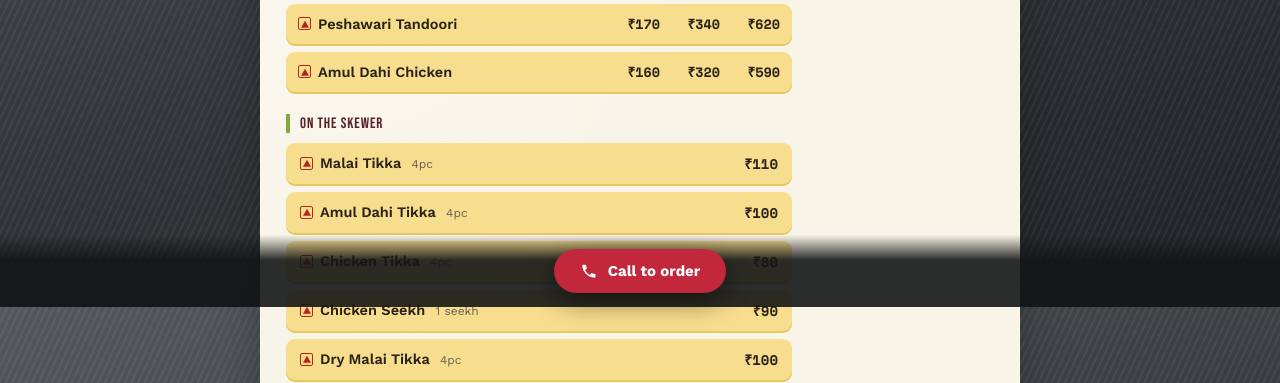
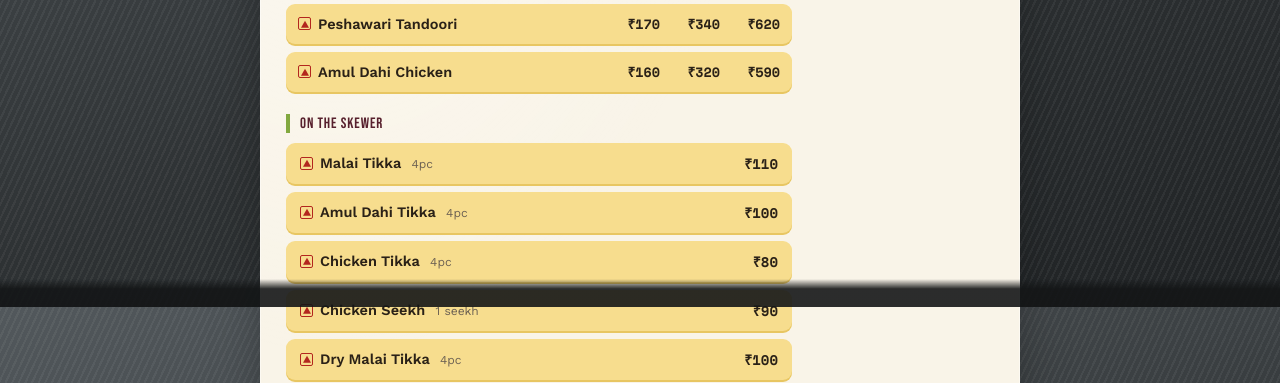
Before and after one commit to Elronddd/mr-kebab, a plain HTML site: page index.html in a window 1280 px wide. Shown: the part 493-876 px from the top of the page. Drawn offline with nearby package versions, Linux system fonts and the light colour scheme.

Commit message:
Update and rename mr-kebab-menu revised.html to index.html

```diff
--- a/mr-kebab-menu revised.html
+++ b/index.html
@@ -551,10 +551,6 @@
 </div>
 
 <div class="sticky-call">
-  <a href="tel:7717734059">
-    <svg viewBox="0 0 24 24"><path d="M6.6 10.8c1.4 2.7 3.7 5 6.4 6.4l2.1-2.1c.3-.3.7-.4 1-.2 1.1.5 2.3.8 3.6.9.5 0 .9.4.9.9V20c0 .5-.4.9-.9.9C10.7 20.9 3.1 13.3 3.1 4.4c0-.5.4-.9.9-.9h3.3c.5 0 .9.4.9.9 0 1.3.3 2.5.9 3.6.2.3.1.7-.2 1l-2.1 2.1z"/></svg>
-    Call to order
-  </a>
 </div>
 
 
```
